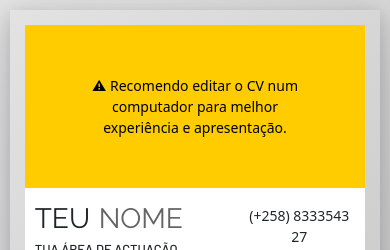
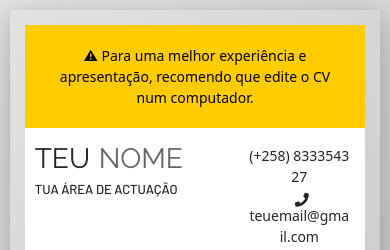
Before and after one commit to monjane10/ClickOnCV, a plain HTML site: page index.html in a window 390 px wide. Shown: the top 250 px of the page. Drawn offline with nearby package versions, Linux system fonts and the light colour scheme.

Commit message:
corrigindo erros

```diff
--- a/index.html
+++ b/index.html
@@ -23,7 +23,7 @@
 
     <div class="resume" id="resume">
         <div id="desktop-warning">
-            ⚠ Recomendo editar o CV num computador para melhor experiência e apresentação.
+            ⚠ Para uma melhor experiência e apresentação, recomendo que edite o CV num computador.
         </div>
         <section id="print">
              <div class="head">
--- a/styles.css
+++ b/styles.css
@@ -331,7 +331,7 @@ button {
         background: #ffcc00;
         color: #000;
         text-align: center;
-        padding: 50px;
+        padding: 20px;
         font-weight: bold;
     }
 
```
